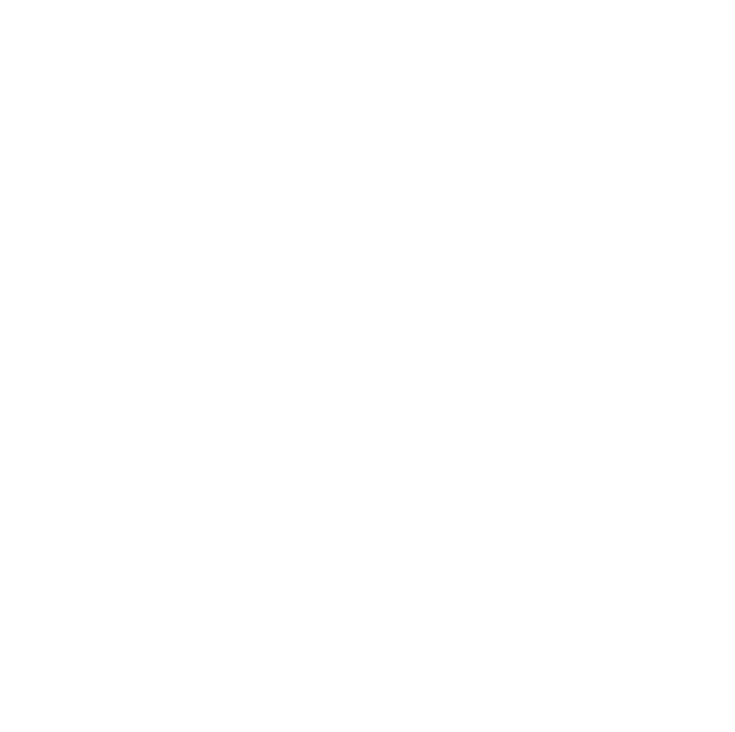
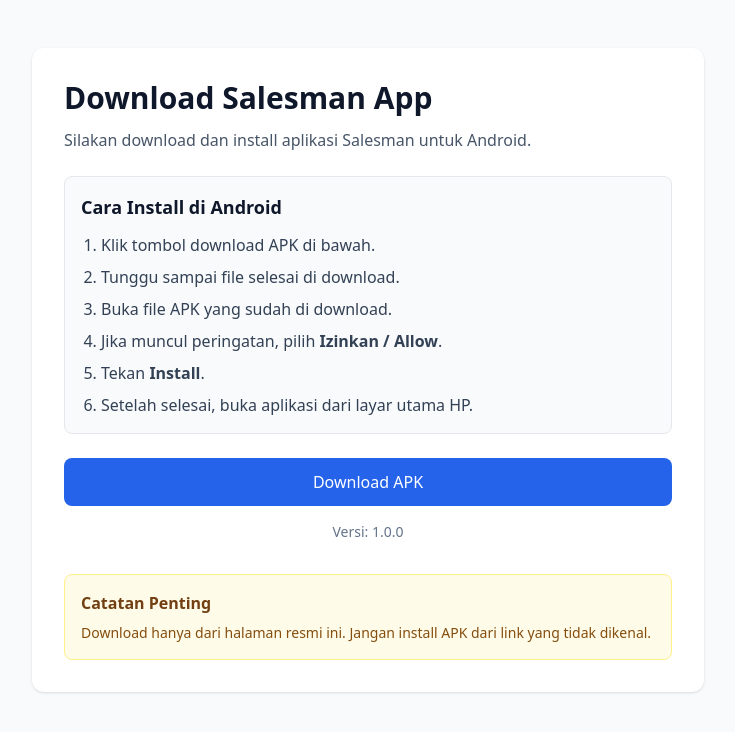
Before and after one commit to codewilson64/salesman-register-form, a React (Vite) app: page /download/android in a window 1280 px wide. Before the commit this address had no page. Shown: the top 732 px of the page, without its empty margins (272-1007 px from the left). Built offline with nearby package versions, Linux system fonts and the light colour scheme.

Commit message:
add download APK page

```diff
--- a/src/App.tsx
+++ b/src/App.tsx
@@ -2,6 +2,7 @@
 
 import RegisterPage from "./pages/RegisterPage";
 import PaymentPage from "./pages/PaymentPage";
+import DownloadPage from "./pages/DownloadPage";
 
 function App() {
   return (
@@ -9,6 +10,7 @@
       <Routes>
         <Route path="/" element={<RegisterPage />} />
         <Route path="/payment/:registrationId" element={<PaymentPage />} />
+        <Route path="/download/android" element={<DownloadPage />} />
       </Routes>
     </BrowserRouter>
   );
--- /dev/null
+++ b/src/pages/DownloadPage.tsx
@@ -0,0 +1,57 @@
+export default function DownloadPage() {
+  const apkUrl = "/downloads/salesteamtracker-v1.0.0.apk";
+
+  return (
+    <div className="min-h-screen bg-slate-50 px-4 py-12">
+      <div className="mx-auto max-w-2xl rounded-xl bg-white p-8 shadow">
+        <h1 className="mb-3 text-3xl font-bold text-slate-900">
+          Download Salesman App
+        </h1>
+
+        <p className="mb-6 text-slate-600">
+          Silakan download dan install aplikasi Salesman untuk Android.
+        </p>
+
+        <div className="mb-6 rounded-lg border bg-slate-50 p-4">
+          <h2 className="mb-3 text-lg font-semibold text-slate-900">
+            Cara Install di Android
+          </h2>
+
+          <ol className="list-decimal space-y-2 pl-5 text-slate-700">
+            <li>Klik tombol download APK di bawah.</li>
+            <li>Tunggu sampai file selesai di download.</li>
+            <li>Buka file APK yang sudah di download.</li>
+            <li>
+              Jika muncul peringatan, pilih <b>Izinkan / Allow</b>.
+            </li>
+            <li>Tekan <b>Install</b>.</li>
+            <li>Setelah selesai, buka aplikasi dari layar utama HP.</li>
+          </ol>
+        </div>
+
+        <a
+          href={apkUrl}
+          download
+          className="block w-full rounded-lg bg-blue-600 py-3 text-center font-medium text-white hover:bg-blue-700"
+        >
+          Download APK
+        </a>
+
+        <p className="mt-4 text-center text-sm text-slate-500">
+          Versi: 1.0.0
+        </p>
+
+        <div className="mt-8 rounded-lg border border-yellow-200 bg-yellow-50 p-4">
+          <h3 className="mb-2 font-semibold text-yellow-900">
+            Catatan Penting
+          </h3>
+
+          <p className="text-sm text-yellow-800">
+            Download hanya dari halaman resmi ini. Jangan install APK dari link
+            yang tidak dikenal.
+          </p>
+        </div>
+      </div>
+    </div>
+  );
+}
```
Also changed, not shown: 1 other file (tests, documents, lock files or other folders).
